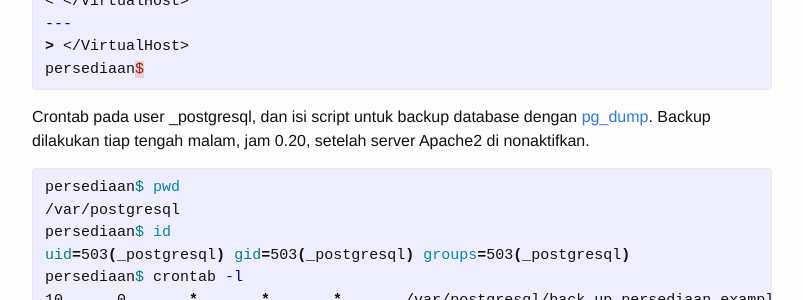
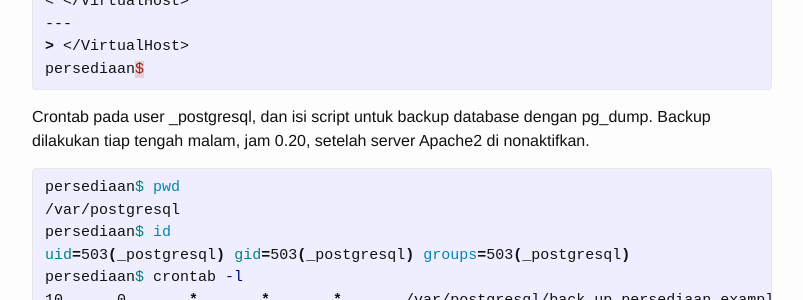
Before and after one commit to muntaza/muntaza.github.io, a Jekyll site: the page built from _posts/2019-03-17-deploy-openbsd1.markdown, in a window 1280 px wide and 900 px high, scrolled down 27324 px. Shown: the part 152-452 px from the top of the window, without its empty margins (238-1041 px from the left). Built offline with Jekyll 4.4.1, drawn with Linux system fonts in a browser that asks for light colours; some of the changed lines change nothing that is shown.

```diff
--- a/_posts/2019-03-17-deploy-openbsd1.markdown
+++ b/_posts/2019-03-17-deploy-openbsd1.markdown
@@ -1290,7 +1290,7 @@
 {% endhighlight %}
 
 
-Crontab pada user _postgresql, dan isi script untuk backup database dengan [pg_dump](https://www.postgresql.org/docs/10/app-pgdump.html). Backup dilakukan tiap tengah malam, jam 0.20, setelah server Apache2 di nonaktifkan.
+Crontab pada user _postgresql, dan isi script untuk backup database dengan pg_dump. Backup dilakukan tiap tengah malam, jam 0.20, setelah server Apache2 di nonaktifkan.
 
 
 {% highlight bash %}
```
